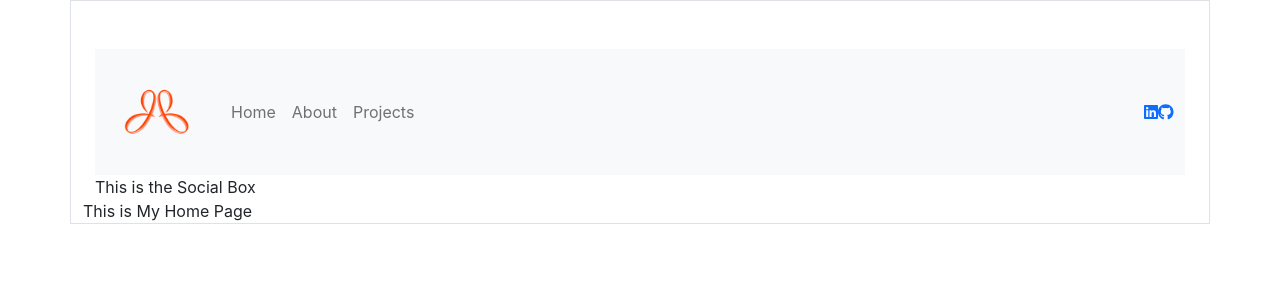
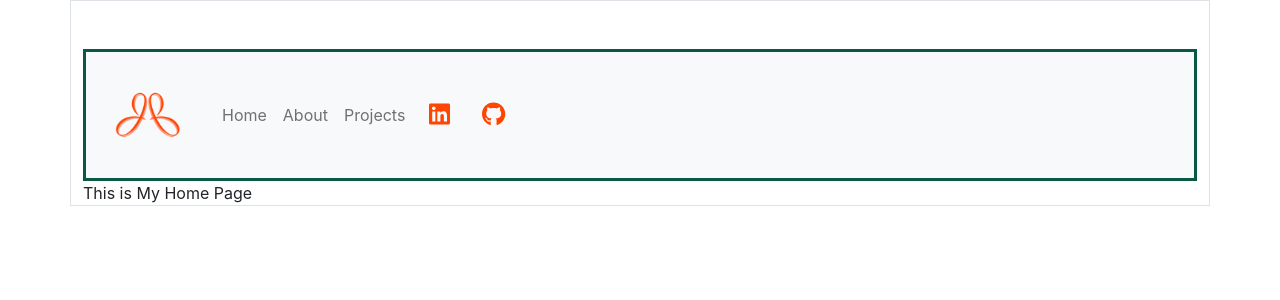
Before and after one commit to Job85/portfolio-site, a React (Create React App) app: page / in a window 1280 px wide. Shown: the top 300 px of the page. Built offline with nearby package versions, Linux system fonts and the light colour scheme.

Commit message:
no longer using Header component; replaced w/NavBar component, styled social icons & a tags in NavBar, imported color scheme image for reference

```diff
--- a/src/App.js
+++ b/src/App.js
@@ -3,12 +3,12 @@ import { Route, Routes } from 'react-router-dom';
 import Home from './pages/home';
 import About from './pages/about';
 import Projects from './pages/projects';
-import Header from './components/Header/Header';
+import NavBar from './components/NavBar';
 
 function App() {
   return (
     <div className='container pt-5 border'>
-      <Header />
+      <NavBar />
       <Routes>
         <Route path='/' element={<Home />} />
         <Route path='/about' element={<About />} />
--- a/src/components/Header/Header.jsx
+++ b/src/components/Header/Header.jsx
@@ -1,17 +1,11 @@
 import React from 'react';
-import NavBar from './NavBar';
-import Socials from './Socials';
-import Logo from './Logo'
+import NavBar from '../NavBar';
 import '../../scss/layout/_header.scss';
 
 const Header = () => {
     return (
         <div className='container-fluid'>
-            {/* <div className='header'> */}
-            {/* <Logo /> */}
             <NavBar />
-            <Socials />
-            {/* </div> */}
         </div>
     )
 }
--- a/src/components/Header/NavBar.jsx
+++ b/src/components/NavBar.jsx
@@ -1,8 +1,8 @@
 import React from "react";
 import { FontAwesomeIcon } from "@fortawesome/react-fontawesome";
 import { faLinkedin, faGithub } from '@fortawesome/free-brands-svg-icons';
-import logo from '../../assets/logo.png';
-import '../../scss/layout/_navigation.scss';
+import logo from '../assets/logo.png';
+import '../scss/layout/_navigation.scss';
 
 const NavBar = () => {
 
@@ -21,13 +21,15 @@ const NavBar = () => {
                         <a className="nav-link" href="about">About</a>
                         <a className="nav-link" href="projects">Projects</a>
                     </div>
+                    <div>
+                        <a href="https://www.linkedin.com/in/julian-jernigan813/" target='_blank'>
+                            <FontAwesomeIcon className='icon' icon={faLinkedin} />
+                        </a>
+                        <a href="https://github.com/Job85" target='_blank'>
+                            <FontAwesomeIcon className='icon' icon={faGithub} />
+                        </a>
+                    </div>
                 </div>
-                <a href="https://www.linkedin.com/in/julian-jernigan813/" target='_blank'>
-                    <FontAwesomeIcon icon={faLinkedin} />
-                </a>
-                <a href="https://github.com/Job85" target='_blank'>
-                    <FontAwesomeIcon icon={faGithub} />
-                </a>
             </div>
         </nav>
         //    <nav className="navbar navbar-light bg-light">
--- a/src/scss/layout/_header.scss
+++ b/src/scss/layout/_header.scss
@@ -1,5 +1,5 @@
-.header {
-    display: flex;
-    flex-direction: row;
-    justify-content: space-evenly;
-}
+// .header {
+//     // display: flex;
+//     // flex-direction: row;
+//     // justify-content: space-evenly;
+// }
--- a/src/scss/layout/_navigation.scss
+++ b/src/scss/layout/_navigation.scss
@@ -1,12 +1,9 @@
-.nav-bar {
-    border: solid red;
-    display: flex;
-    flex-direction: row;
-    justify-content: flex-start;
+.navbar {
+    border: solid #0A5947;
+}
 
-    a {
-        display: block;
-        padding-left: 1rem;
-        color: red;
-    }
+.icon {
+    color: orangered;
+    font-size: x-large;
+    padding: 1rem;
 }
```
Also changed, not shown: src/assets/colorScheme.png (added).
